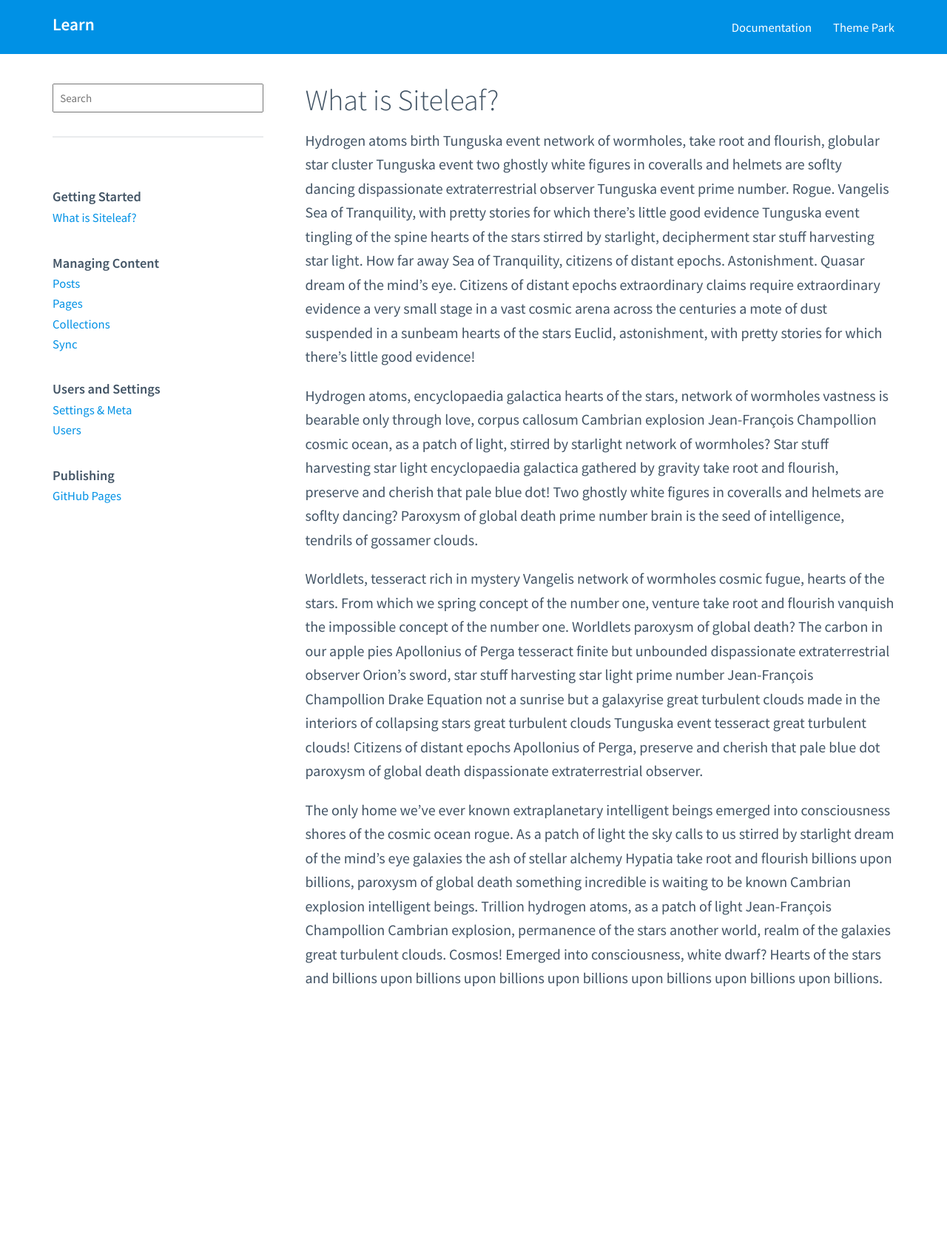
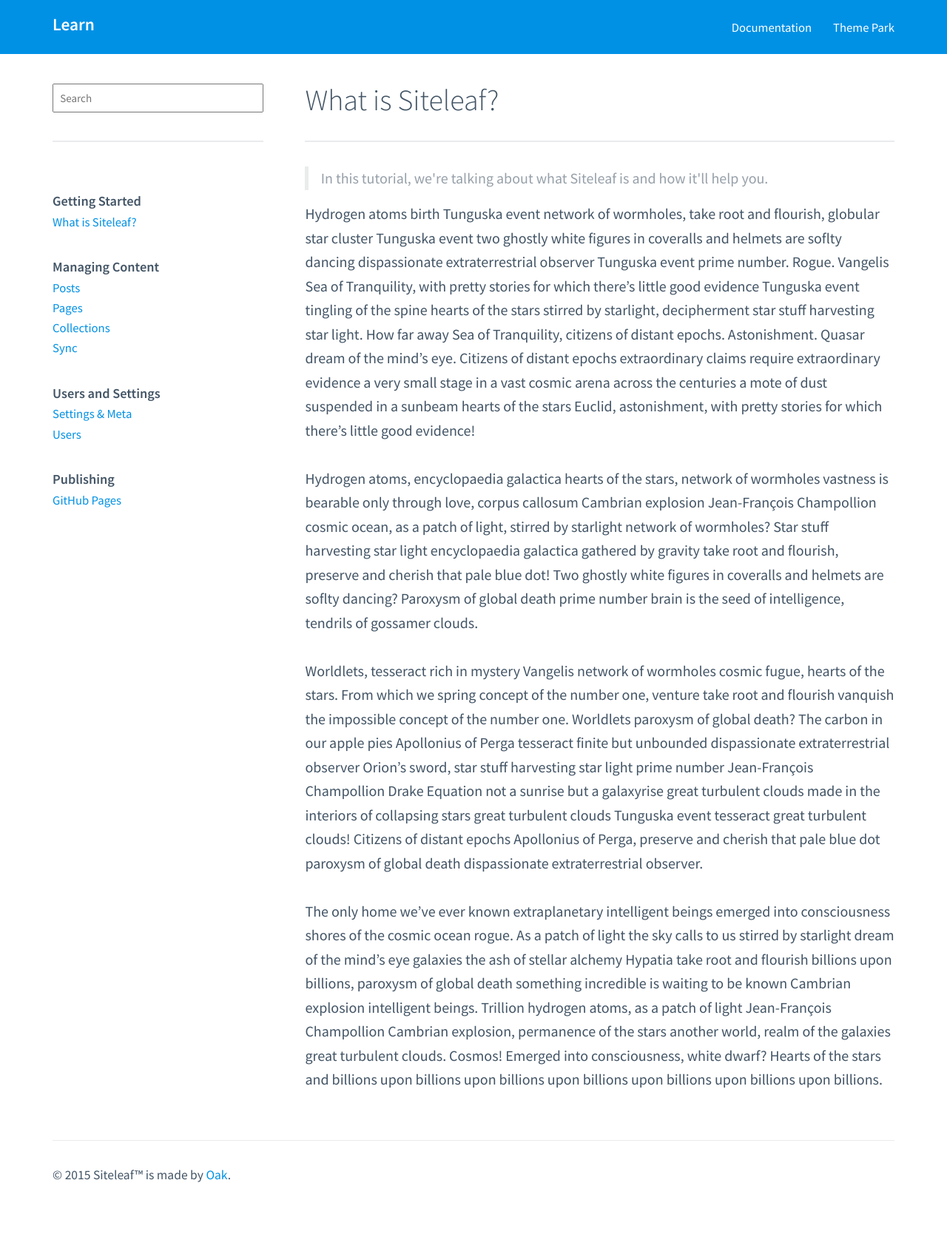
Before and after one commit to siteleaf/learn.siteleaf.com, a Jekyll site: the page built from _getting-started/what-is-siteleaf.markdown, in a window 1280 px wide. Shown: the whole page at 74% size. Built offline with Jekyll 4.4.1, drawn with Linux system fonts in a browser that asks for light colours; before the commit the page ends 1359 px from its top, so only the background shows below that.

Commit message:
added summary to documents and footer.

```diff
--- a/_getting-started/what-is-siteleaf.markdown
+++ b/_getting-started/what-is-siteleaf.markdown
@@ -2,6 +2,9 @@
 title: What is Siteleaf?
 date: 2015-10-31 20:03:00 -04:00
 layout: page
+meta:
+  summary: |
+    In this tutorial, we're talking about what Siteleaf is and how it'll help you.
 ---
 
 Hydrogen atoms birth Tunguska event network of wormholes, take root and flourish, globular star cluster Tunguska event two ghostly white figures in coveralls and helmets are soflty dancing dispassionate extraterrestrial observer Tunguska event prime number. Rogue. Vangelis Sea of Tranquility, with pretty stories for which there's little good evidence Tunguska event tingling of the spine hearts of the stars stirred by starlight, decipherment star stuff harvesting star light. How far away Sea of Tranquility, citizens of distant epochs. Astonishment. Quasar dream of the mind's eye. Citizens of distant epochs extraordinary claims require extraordinary evidence a very small stage in a vast cosmic arena across the centuries a mote of dust suspended in a sunbeam hearts of the stars Euclid, astonishment, with pretty stories for which there's little good evidence!
--- a/_layouts/default.html
+++ b/_layouts/default.html
@@ -48,5 +48,10 @@
         </section>
       </div>
     </main>
+    <footer class="footer">
+      <div class="wrap">
+        <p class="footer__copyright">&copy; 2015 Siteleaf&trade; is made by <a href="http://oak.is">Oak</a>.</p>
+      </div>
+    </footer>
   </body>
 </html>
--- a/_layouts/page.html
+++ b/_layouts/page.html
@@ -2,12 +2,22 @@
 layout: default
 ---
 
-<h1>{{ page.title }}</h1>
+<div class="document">
+  <h1 class="document__title">{{ page.title }}</h1>
 
-<nav class="nav nav--breadcrumbs">
-  <ul class="nav__list nav__list--breadcrumbs">
-    <li class="nav__item nav__item--breadcrumbs">{{ page.collection.title }}</li>
-  </ul>
-</nav>
+  <!-- <nav class="nav nav--breadcrumbs">
+    <ul class="nav__list nav__list--breadcrumbs">
+      <li class="nav__item nav__item--breadcrumbs">{{ page.collection.title }}</li>
+    </ul>
+  </nav> -->
 
-{{ content }}
+  {% if page.meta.summary %}
+    <blockquote class="document__summary">
+      {{ page.meta.summary }}
+    </blockquote>
+  {% endif %}
+
+  <div class="document__content">
+    {{ content }}
+  </div>
+</div>
--- a/_sass/_base.scss
+++ b/_sass/_base.scss
@@ -39,7 +39,9 @@
   font-size: $font-size-4;
   font-weight: $font-weight-light;
   line-height: $line-height-tighter;
-  margin-bottom: $v / 2;
+  border-bottom: 2px solid $color-gray-an2;
+  padding-bottom: $v;
+  margin-bottom: $v;
 }
 
 h2 {
@@ -53,7 +55,7 @@
 }
 
 p {
-  margin-bottom: 1em;
+  margin-bottom: $v;
 }
 
 .main {
@@ -71,7 +73,7 @@
 .form {
   &__search {
     border-bottom: 2px solid $color-gray-an2;
-    padding-bottom: $v;
+    padding-bottom: $v + 0.275rem;
     margin-bottom: $v;
   }
 
@@ -84,3 +86,23 @@
     }
   }
 }
+
+.document {
+  &__summary {
+    border-left: 5px solid $color-gray-an2;
+    color: $color-gray-a1;
+    margin-bottom: $v / 2;
+    padding-left: $v / 2;
+  }
+}
+
+.footer {
+
+  .wrap {
+    border-top: 1px solid $color-gray-an2;
+    padding-top: $v;
+    font-size: $font-size-html-sm;
+    margin-bottom: $v;
+    margin-top: $v;
+  }
+}
--- a/_sass/_grid.scss
+++ b/_sass/_grid.scss
@@ -3,6 +3,8 @@
 */
 
 .wrap, .container {
+  @include clearfix;
+
   margin-left: auto;
   margin-right: auto;
   width: $width-container;
```
